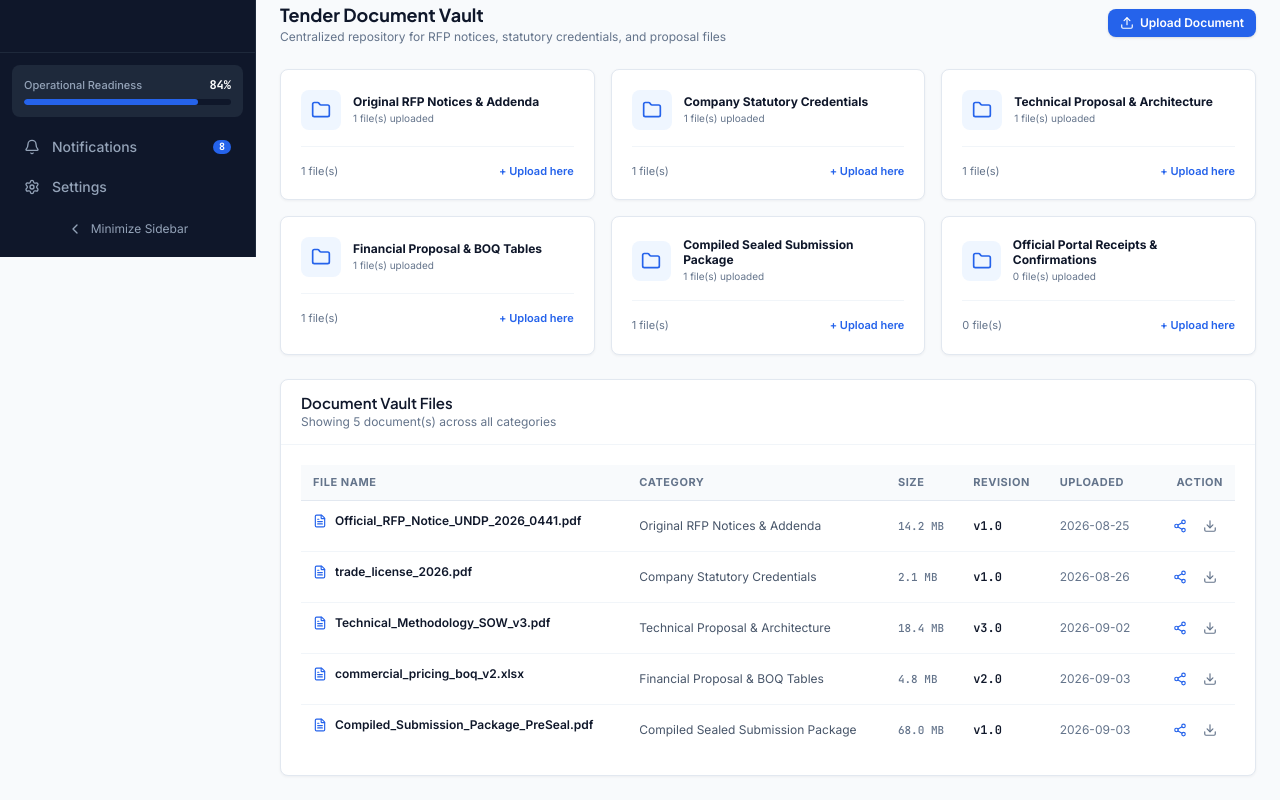
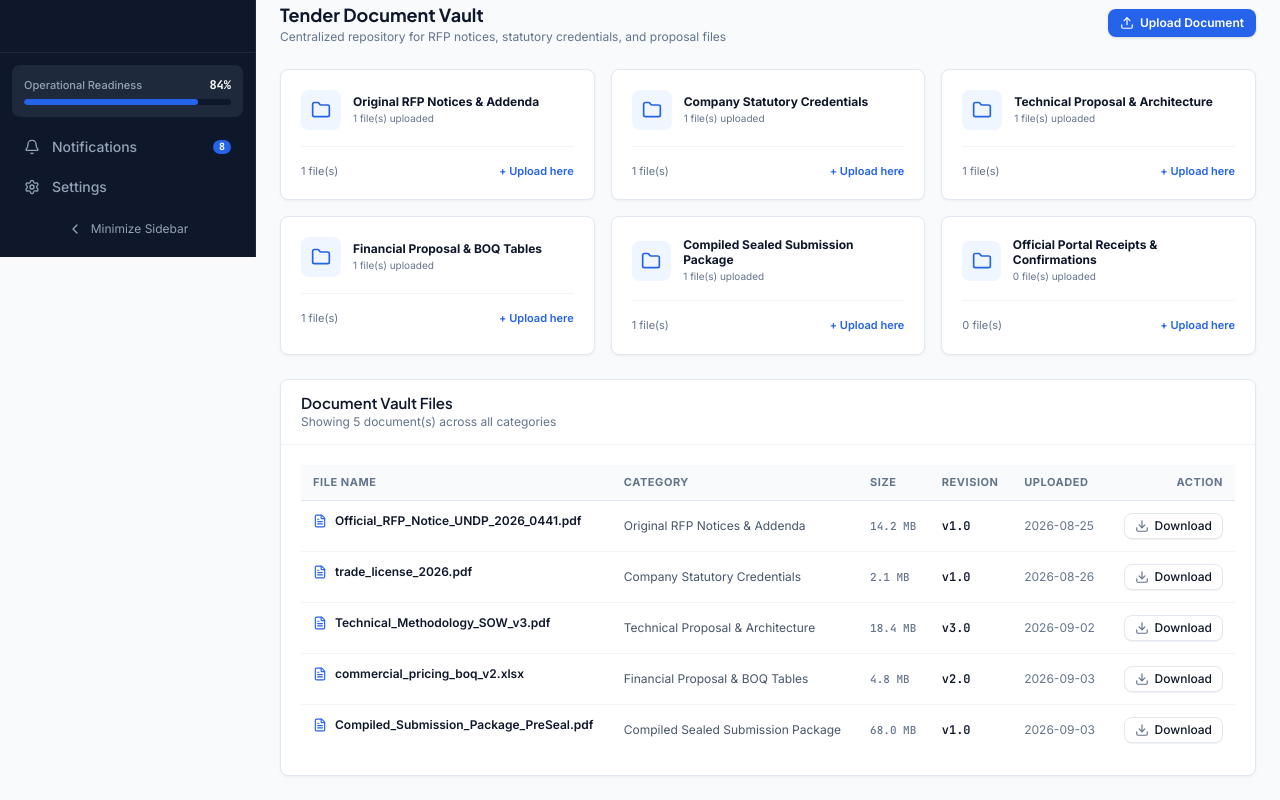
Before and after one commit to akib25889/Tender-tracker-v2, a React (Vite) app in the folder frontend/: page /tenders/TDR-2026-EU-089/documents in a window 1280 px wide. Shown: the part 543-1343 px from the top of the page. Built offline with nearby package versions, Linux system fonts and the light colour scheme.

Commit message:
feat: remove document sharing option and modal

```diff
--- a/frontend/src/components/layout/AppLayout.tsx
+++ b/frontend/src/components/layout/AppLayout.tsx
@@ -3,7 +3,6 @@ import { Outlet } from 'react-router-dom';
 import { Sidebar } from './Sidebar';
 import { Header } from './Header';
 import { UploadDocumentModal } from '../modals/UploadDocumentModal';
-import { ShareDocumentModal } from '../modals/ShareDocumentModal';
 
 export const AppLayout: React.FC = () => {
   const [sidebarCollapsed, setSidebarCollapsed] = useState(false);
@@ -38,7 +37,6 @@ export const AppLayout: React.FC = () => {
 
       {/* Global Modals */}
       <UploadDocumentModal />
-      <ShareDocumentModal />
     </div>
   );
 };
--- a/frontend/src/pages/tender-tabs/TenderDocumentsTab.tsx
+++ b/frontend/src/pages/tender-tabs/TenderDocumentsTab.tsx
@@ -2,11 +2,11 @@ import React, { useState } from 'react';
 import { useParams } from 'react-router-dom';
 import { Card } from '../../components/ui/Card';
 import { useTenders } from '../../context/TenderContext';
-import { Folder, FileText, Download, Upload, Share2 } from 'lucide-react';
+import { Folder, FileText, Download, Upload } from 'lucide-react';
 
 export const TenderDocumentsTab: React.FC = () => {
   const { id } = useParams<{ id: string }>();
-  const { tenders, setActiveTenderIdForModal, setUploadFolderTarget, setActiveDocForShare } = useTenders();
+  const { tenders, setActiveTenderIdForModal, setUploadFolderTarget } = useTenders();
   const tender = tenders.find((t) => t.id === id) || tenders[0];
 
   const [activeFolderFilter, setActiveFolderFilter] = useState<string>('ALL');
@@ -172,26 +172,16 @@ export const TenderDocumentsTab: React.FC = () => {
                     </td>
                     <td className="py-3 px-3 text-[#64748B]">{doc.uploadedAt}</td>
                     <td className="py-3 px-3 text-right">
-                      <div className="flex items-center justify-end gap-1">
-                        <button
-                          onClick={() =>
-                            setActiveDocForShare({ tenderId: tender.id, doc })
-                          }
-                          className="text-[#2563EB] hover:bg-[#EFF6FF] p-1.5 rounded transition-colors"
-                          title="Share document link"
-                        >
-                          <Share2 className="w-3.5 h-3.5" />
-                        </button>
                       <button
                         onClick={() =>
                           alert(`Simulating secure download for ${doc.name}`)
                         }
-                          className="text-[#64748B] hover:text-[#0F172A] hover:bg-[#F1F5F9] p-1.5 rounded transition-colors"
+                        className="inline-flex items-center gap-1.5 px-2.5 py-1 text-xs font-medium text-[#0F172A] bg-white border border-[#E2E8F0] hover:bg-[#F8FAFC] rounded-lg transition-colors shadow-2xs"
                         title="Download file"
                       >
-                          <Download className="w-3.5 h-3.5" />
+                        <Download className="w-3.5 h-3.5 text-[#64748B]" />
+                        <span>Download</span>
                       </button>
-                      </div>
                     </td>
                   </tr>
                 ))
```
Also changed, not shown: 1 other file (tests, documents, lock files or other folders). Lines whose indentation alone changed are shown as unchanged.
